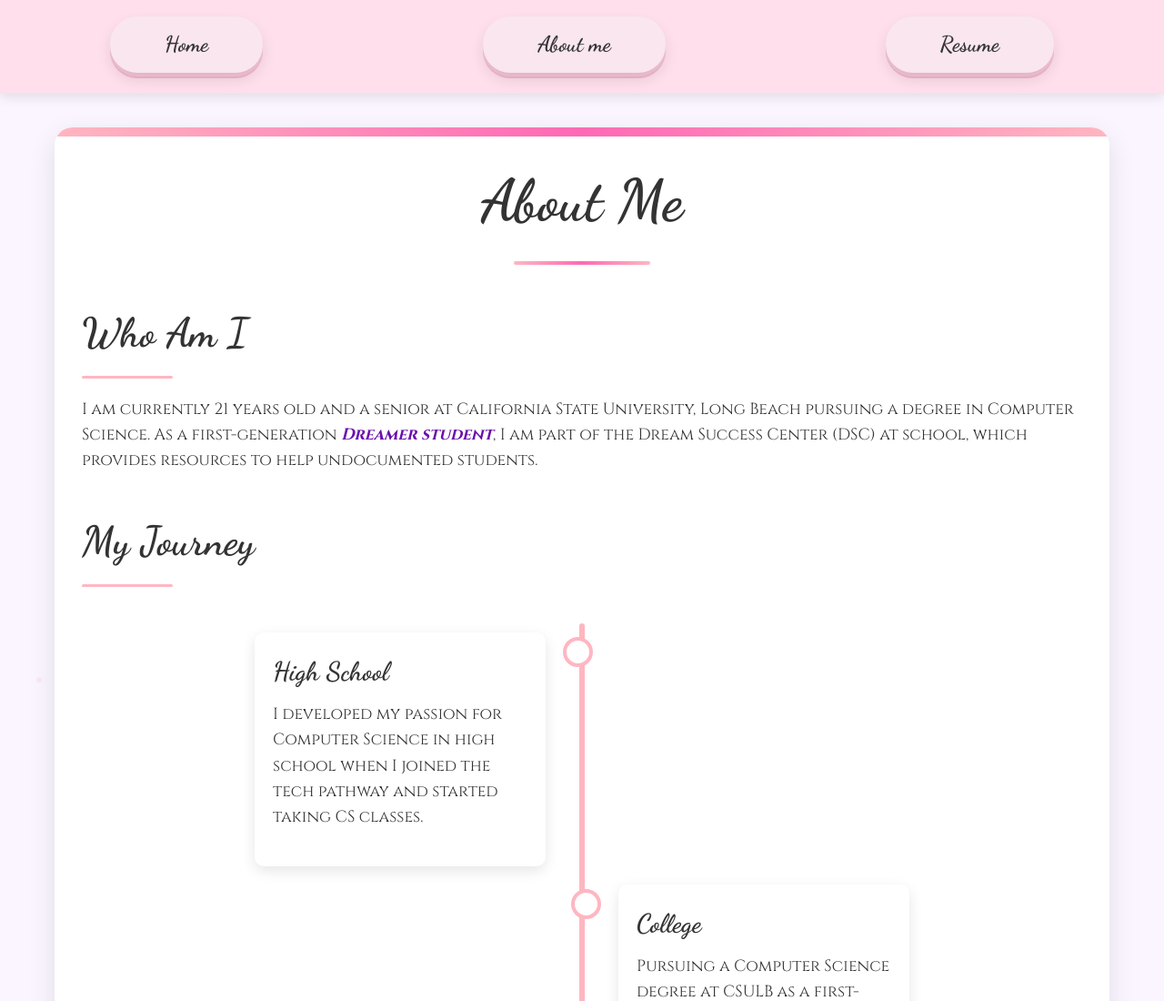
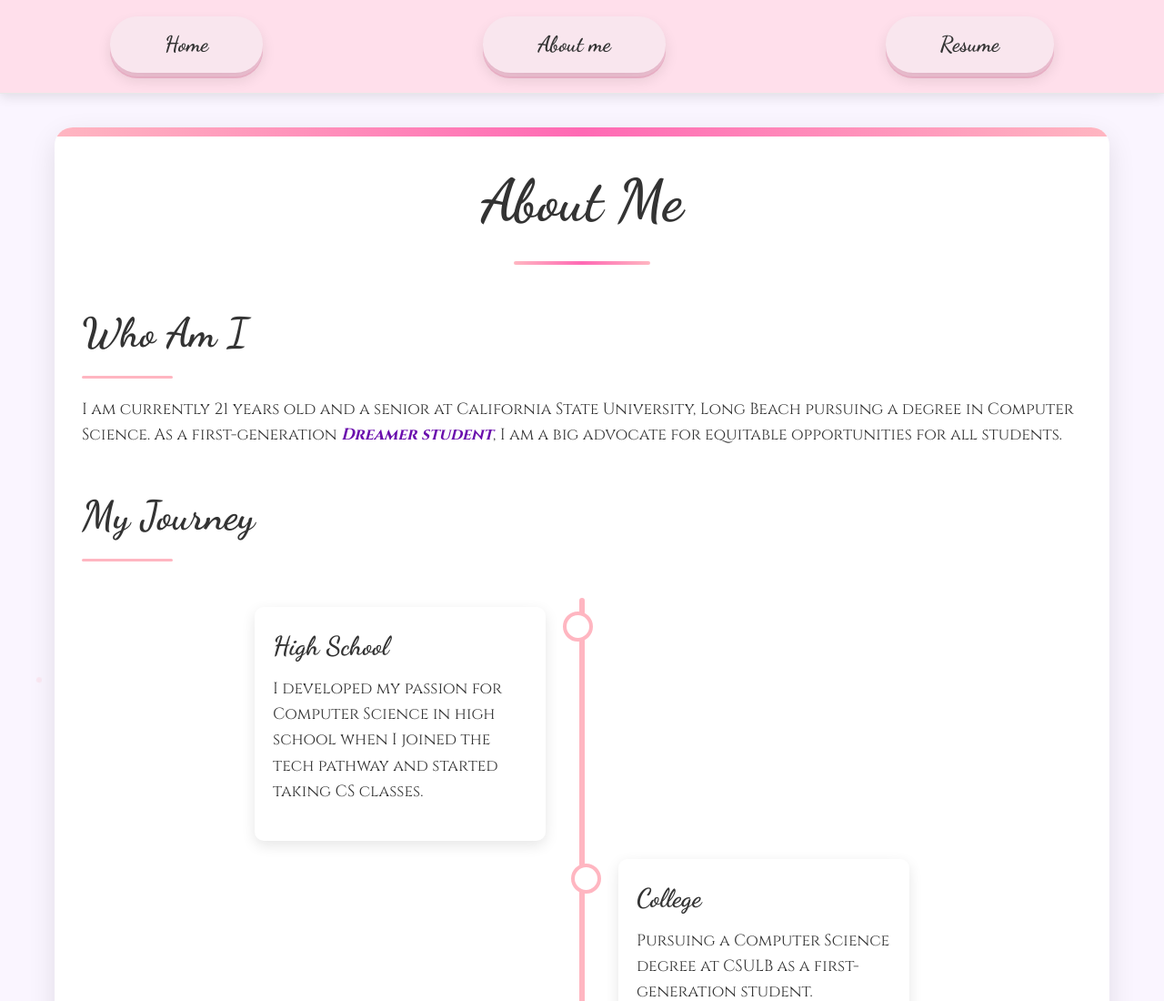
Before and after one commit to TanysB/Bportfolio, a plain HTML site: page about_me.html in a window 1280 px wide. Shown: the top 1100 px of the page at 91% size. Drawn offline with Linux system fonts and the light colour scheme.

Commit message:
Update about_me.html

```diff
--- a/about_me.html
+++ b/about_me.html
@@ -464,7 +464,7 @@
 
             <section>
                 <h2>Who Am I</h2>
-                <p style="--delay: 1">I am currently 21 years old and a senior at California State University, Long Beach pursuing a degree in Computer Science. As a first-generation <span class="highlight">Dreamer student</span>, I am part of the Dream Success Center (DSC) at school, which provides resources to help undocumented students.</p>
+                <p style="--delay: 1">I am currently 21 years old and a senior at California State University, Long Beach pursuing a degree in Computer Science. As a first-generation <span class="highlight">Dreamer student</span>, I am a big advocate for equitable opportunities for all students.</p>
             </section>
 
             <!-- Timeline Section -->
```
